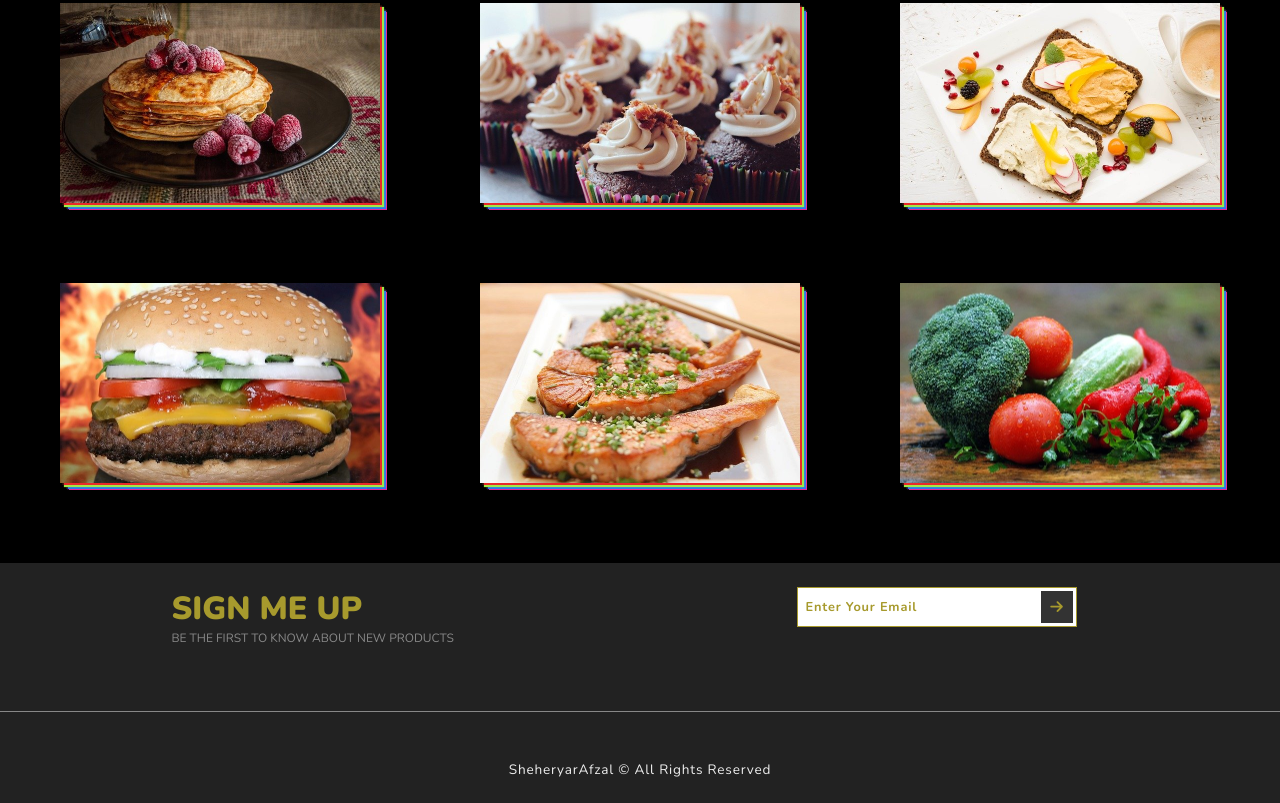
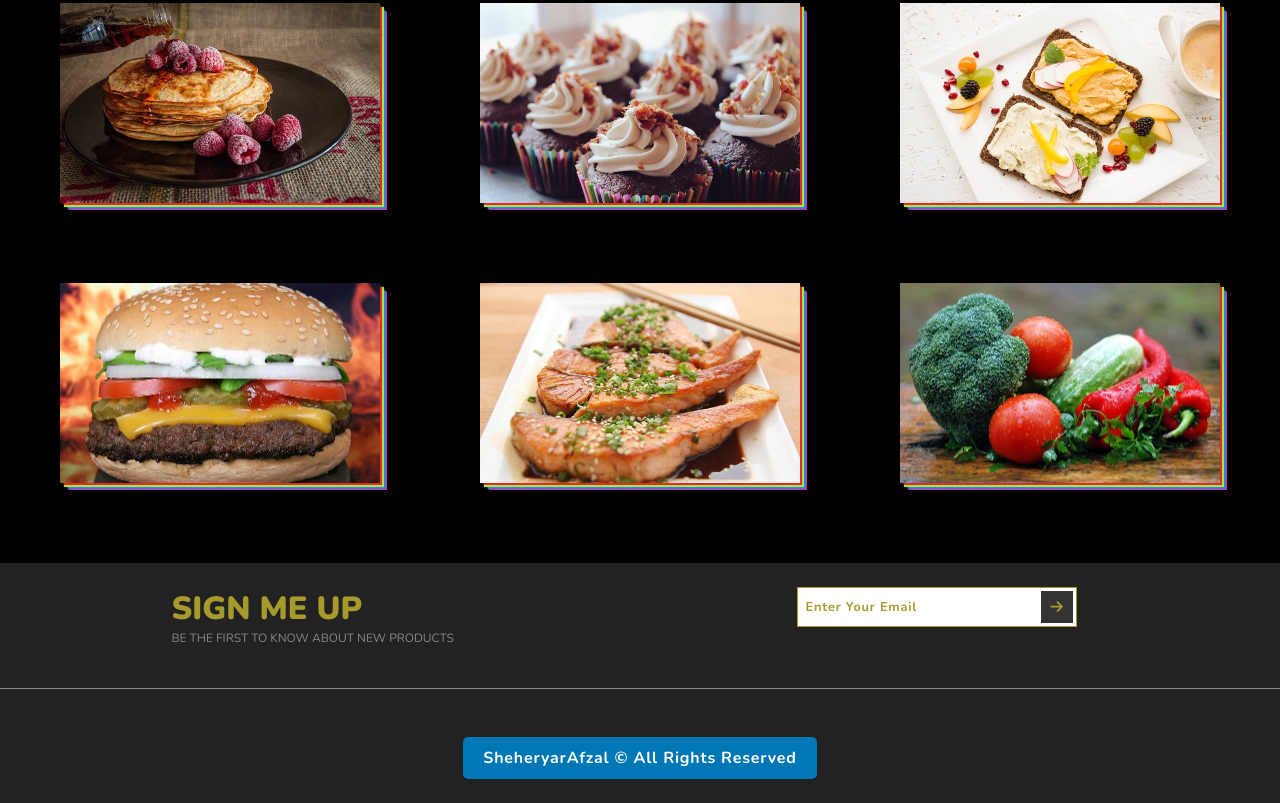
Before and after one commit to SheheryarAfzal/varity-of-foods, a plain HTML site: page index.html in a window 1280 px wide. Shown: the part 1883-2686 px from the top of the page. Drawn offline with nearby package versions, Linux system fonts and the light colour scheme.

Commit message:
create clickable link

```diff
--- a/index.html
+++ b/index.html
@@ -150,8 +150,9 @@
                 </button>
             </form>
             <p class="copyright">
-                SheheryarAfzal &copy; All Rights Reserved
+                <a href="https://www.linkedin.com/in/sheheryar-afzal-a28862356/" target="_blank">SheheryarAfzal &copy; All Rights Reserved</a>
             </p>
+
           </section>
          <!-- End of section 4 -->
 
--- a/style.css
+++ b/style.css
@@ -515,4 +515,21 @@ html {
         margin: 0 0.7rem;
     }
 }
+.copyright a {
+    display: inline-block;
+    padding: 10px 20px;
+    background-color: #0077b5; /* LinkedIn Blue */
+    color: white;
+    text-decoration: none;
+    font-size: 16px;
+    font-weight: bold;
+    border-radius: 5px;
+    transition: background-color 0.3s ease, transform 0.2s ease;
+}
+
+.copyright a:hover {
+    background-color: #005582; /* Darker Blue on Hover */
+    transform: scale(1.05);
+}
+
 /*  End of responsive */
```
